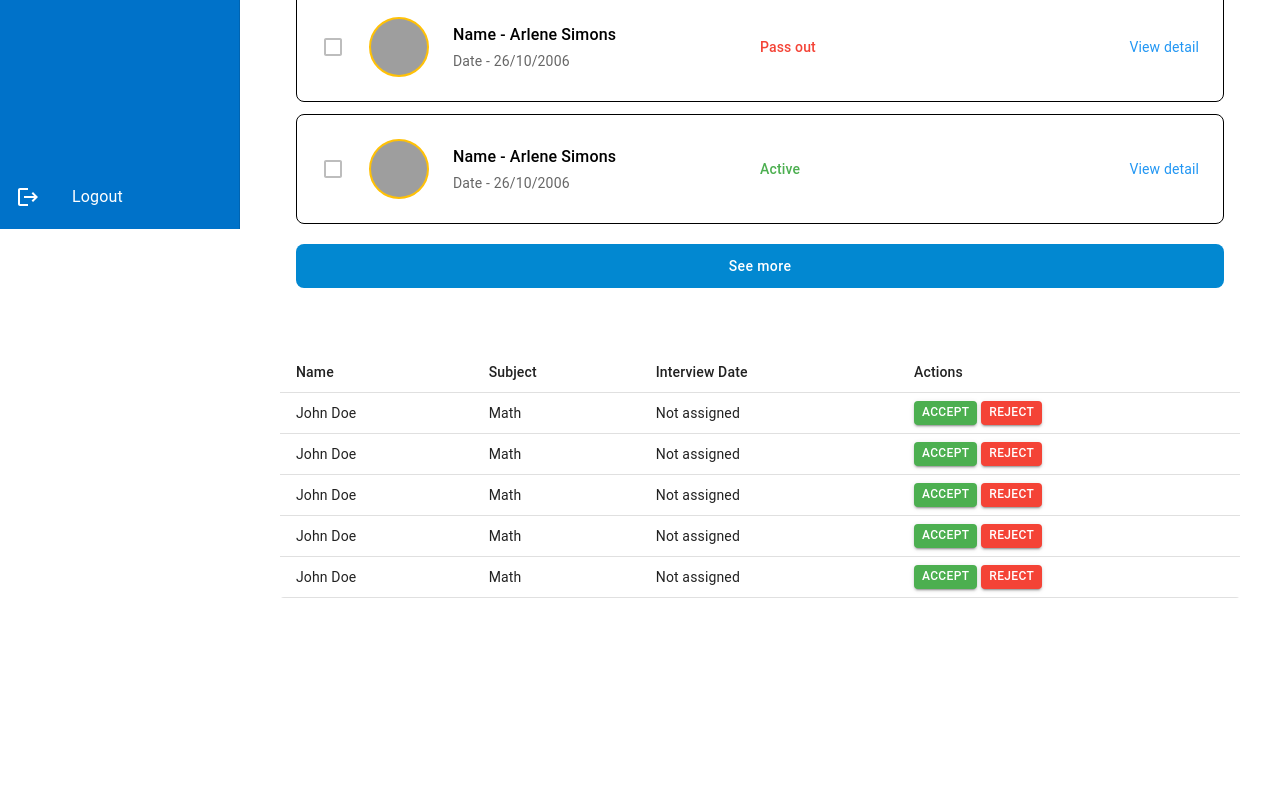
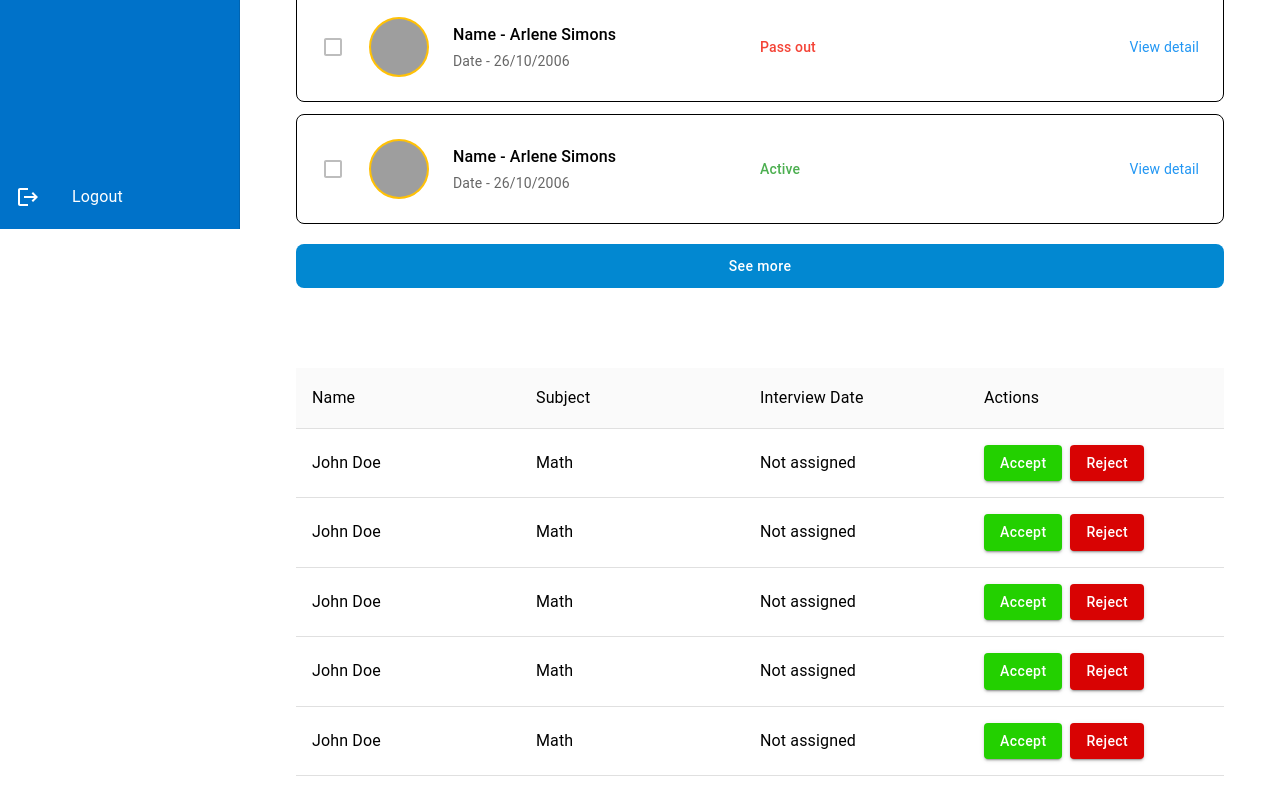
Before and after one commit to Kashyap297/erp-frontend, a React (Vite) app: page /admission in a window 1280 px wide. Shown: the part 571-1371 px from the top of the page. Before the commit the page ends 1209 px from the top, so only its background shows below. Built offline with nearby package versions, Linux system fonts and the light colour scheme; grey boxes are pictures that could not be loaded.

Commit message:
feat: Refactor InterviewTable component; update layout, replace table with styled components, and enhance action buttons

```diff
--- a/src/components/Admission/InterviewTable.jsx
+++ b/src/components/Admission/InterviewTable.jsx
@@ -1,61 +1,129 @@
-import { Box, Table, TableBody, TableCell, TableContainer, TableHead, TableRow, Paper, Button } from "@mui/material"
+import { Box, Button, Typography } from "@mui/material"
 import { styled } from "@mui/material/styles"
 
-const StyledTableCell = styled(TableCell)({
-  padding: "8px 16px",
-  fontSize: "14px",
+const TableContainer = styled(Box)(({ theme }) => ({
+
+  borderRadius: "4px",
+  marginTop: theme.spacing(2),
+  padding: theme.spacing(4),
+}))
+
+const TableRow = styled(Box)({
+  display: "flex",
+  justifyContent: "space-between",
+  borderBottom: "1px solid #e0e0e0",
+  padding: "16px",
 })
 
-const ActionButton = styled(Button)({
-  minWidth: "32px",
-  height: "24px",
-  padding: "0 8px",
-  fontSize: "12px",
-  marginRight: "4px",
+const HeaderRow = styled(TableRow)({
+  fontWeight: 600,
+  backgroundColor: "#fafafa",
 })
 
-export default function InterviewTable({ interviews }) {
+const TableCell = styled(Box)({
+  flex: 1,
+  display: "flex",
+  alignItems: "center",
+})
+
+const AcceptButton = styled(Button)({
+  backgroundColor: " #23D000",
+  color: "white",
+  textTransform: "none",
+  padding: "6px 16px",
+  fontSize: "14px",
+  marginRight: "8px",
+  "&:hover": {
+    backgroundColor: "#43a047",
+  },
+})
+
+const RejectButton = styled(Button)({
+  backgroundColor: "#D80303",
+  color: "white",
+  textTransform: "none",
+  padding: "6px 16px",
+  fontSize: "14px",
+  "&:hover": {
+    backgroundColor: "#e53935",
+  },
+})
+
+export default function InterviewTable() {
+  // Sample data based on the image
+  const interviews = [
+    {
+      id: 1,
+      name: "John Doe",
+      subject: "Math",
+      interviewDate: "Not assigned",
+    },
+    {
+      id: 2,
+      name: "John Doe",
+      subject: "Math",
+      interviewDate: "Not assigned",
+    },
+    {
+      id: 3,
+      name: "John Doe",
+      subject: "Math",
+      interviewDate: "Not assigned",
+    },
+    {
+      id: 4,
+      name: "John Doe",
+      subject: "Math",
+      interviewDate: "Not assigned",
+    },
+    {
+      id: 5,
+      name: "John Doe",
+      subject: "Math",
+      interviewDate: "Not assigned",
+    },
+  ]
+
   return (
-    <Box sx={{ p: 2, bgcolor: "white", mt : 2 }}>
-      <TableContainer component={Paper} elevation={0}>
-        <Table size="small">
-          <TableHead>
-            <TableRow>
-              <StyledTableCell>Name</StyledTableCell>
-              <StyledTableCell>Subject</StyledTableCell>
-              <StyledTableCell>Interview Date</StyledTableCell>
-              <StyledTableCell>Actions</StyledTableCell>
-            </TableRow>
-          </TableHead>
-          <TableBody>
+    <TableContainer>
+      <HeaderRow>
+        <TableCell>
+          <Typography variant="subtitle1">Name</Typography>
+        </TableCell>
+        <TableCell>
+          <Typography variant="subtitle1">Subject</Typography>
+        </TableCell>
+        <TableCell>
+          <Typography variant="subtitle1">Interview Date</Typography>
+        </TableCell>
+        <TableCell>
+          <Typography variant="subtitle1">Actions</Typography>
+        </TableCell>
+      </HeaderRow>
+
       {interviews.map((interview) => (
         <TableRow key={interview.id}>
-                <StyledTableCell>{interview.name}</StyledTableCell>
-                <StyledTableCell>{interview.subject}</StyledTableCell>
-                <StyledTableCell>{interview.interviewDate}</StyledTableCell>
-                <StyledTableCell>
-                  <ActionButton
-                    variant="contained"
-                    color="success"
-                    size="large"
-                    sx={{ bgcolor: "#4caf50", "&:hover": { bgcolor: "#388e3c" } }}
-                  >
+          <TableCell>
+            <Typography>{interview.name}</Typography>
+          </TableCell>
+          <TableCell>
+            <Typography>{interview.subject}</Typography>
+          </TableCell>
+          <TableCell>
+            <Typography>{interview.interviewDate}</Typography>
+          </TableCell>
+          <TableCell sx={{ display: "flex", justifyContent: "space-between" }}>
+            <Box sx={{ display: "flex", justifyContent: "flex-start" }}>
+              <AcceptButton variant="contained" size="small">
                 Accept
-                  </ActionButton>
-                  <ActionButton
-                    variant="contained"
-                    color="error"
-                    size="small"
-                    sx={{ bgcolor: "#f44336", "&:hover": { bgcolor: "#d32f2f" } }}
-                  >
+              </AcceptButton>
+              <RejectButton variant="contained" size="small">
                 Reject
-                  </ActionButton>
-                </StyledTableCell>
+              </RejectButton>
+            </Box>
+          </TableCell>
         </TableRow>
       ))}
-          </TableBody>
-        </Table>
     </TableContainer>
-    </Box>
   )
 }
```
Lines whose indentation alone changed are shown as unchanged.
